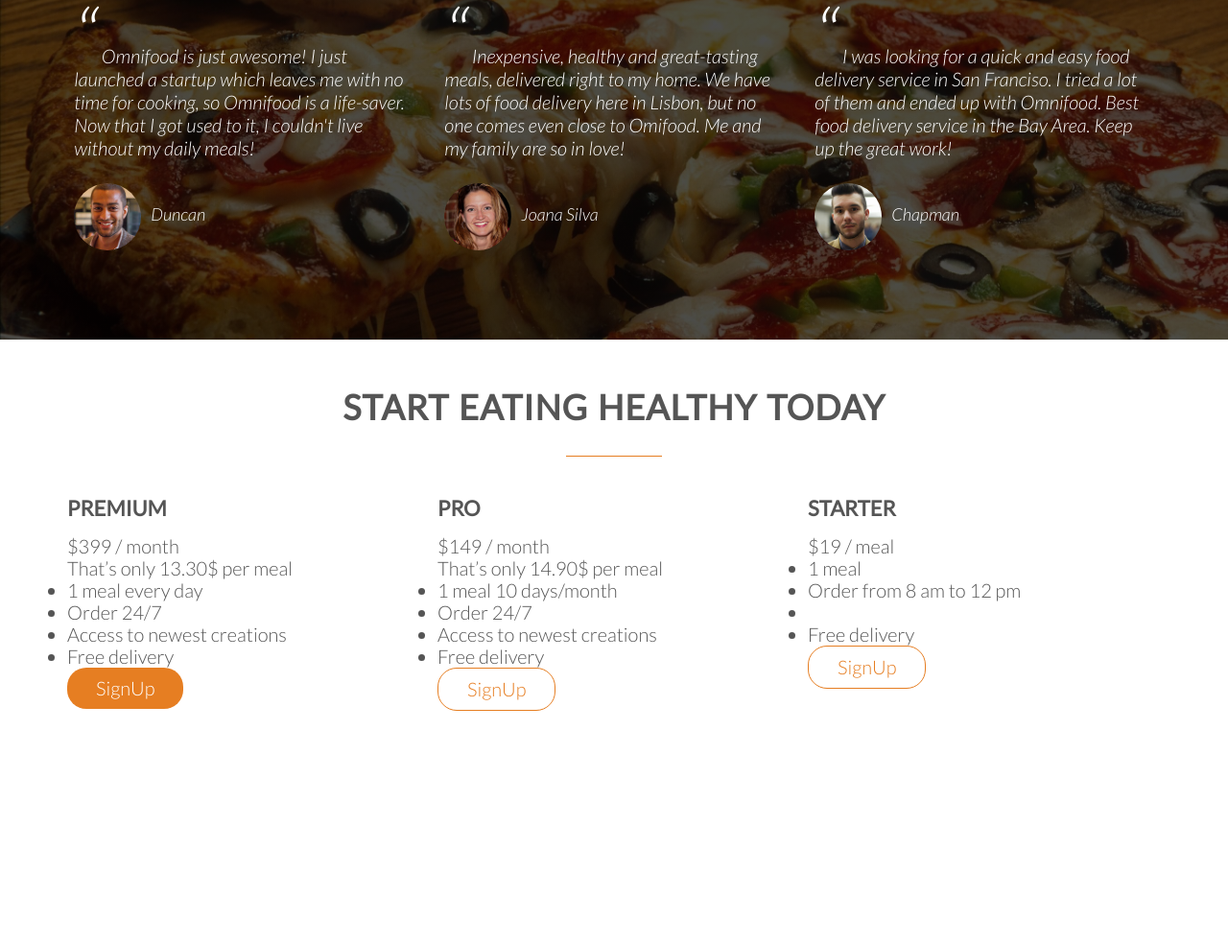
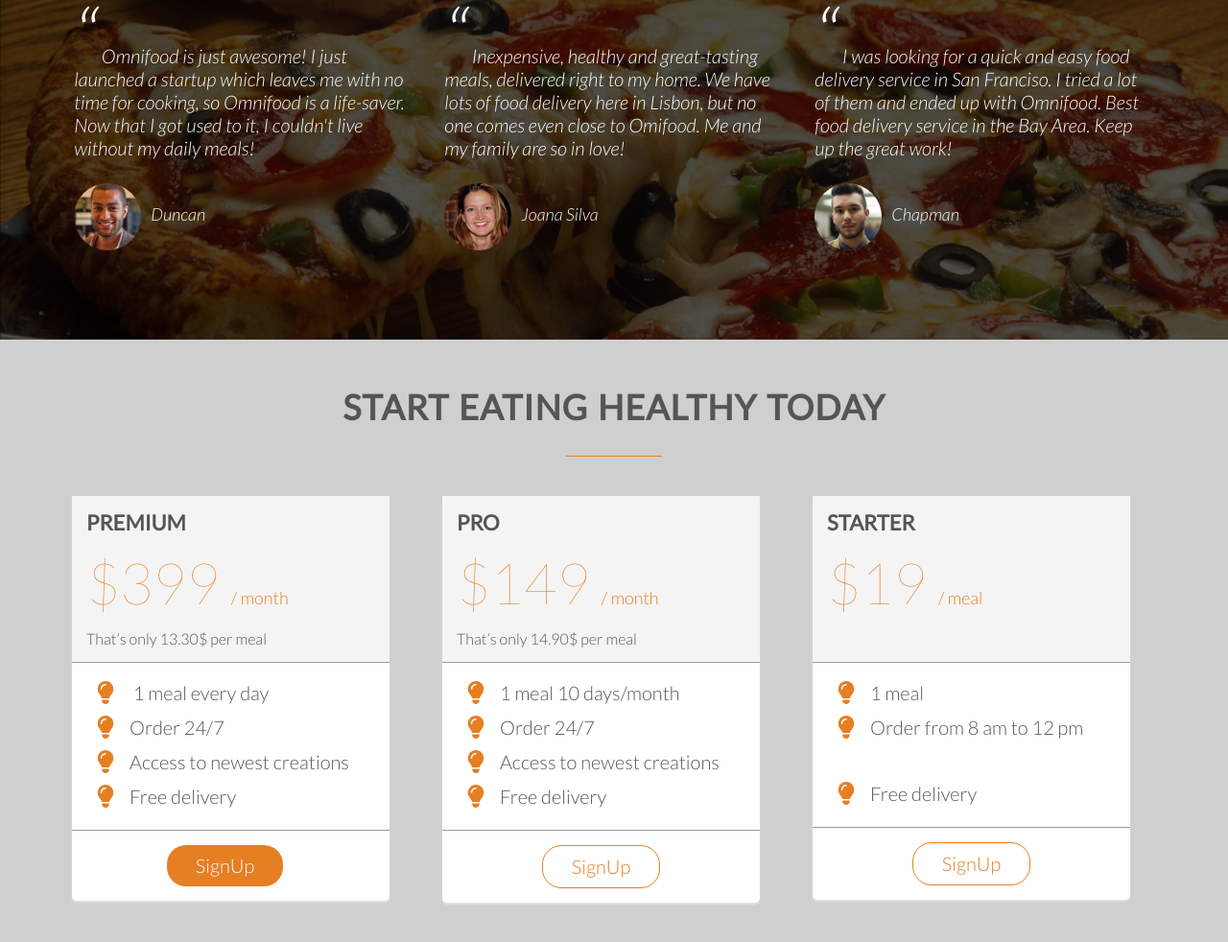
Before and after one commit to HeinnWaiHtet/WebDesign, a plain HTML site: page omini-food/index.html in a window 1280 px wide. Shown: the part 3340-4322 px from the top of the page at 96% size. Before the commit the page ends 4142 px from the top, so only its background shows below. Drawn offline with Linux system fonts and the light colour scheme.

Commit message:
add css for section plan

```diff
--- a/omini-food/index.html
+++ b/omini-food/index.html
@@ -354,15 +354,22 @@
           <div class="plan-box">
             <div>
               <h3>Premium</h3>
-              <p class="plan-price">$399 / month</p>
+              <p class="plan-price">$399 <span>/ month</span></p>
               <p class="plan-price-meal">That’s only 13.30$ per meal</p>
             </div>
             <div>
               <ul>
-                <li>1 meal every day</li>
-                <li>Order 24/7</li>
-                <li>Access to newest creations</li>
-                <li>Free delivery</li>
+                <li>
+                  <i class="fas fa-lightbulb icon-small"></i> 1 meal every day
+                </li>
+                <li><i class="fas fa-lightbulb icon-small"></i>Order 24/7</li>
+                <li>
+                  <i class="fas fa-lightbulb icon-small"></i>Access to newest
+                  creations
+                </li>
+                <li>
+                  <i class="fas fa-lightbulb icon-small"></i>Free delivery
+                </li>
               </ul>
             </div>
             <div>
@@ -375,15 +382,23 @@
           <div class="plan-box">
             <div>
               <h3>Pro</h3>
-              <p class="plan-price">$149 / month</p>
+              <p class="plan-price">$149 <span>/ month</span></p>
               <p class="plan-price-meal">That’s only 14.90$ per meal</p>
             </div>
             <div>
               <ul>
-                <li>1 meal 10 days/month</li>
-                <li>Order 24/7</li>
-                <li>Access to newest creations</li>
-                <li>Free delivery</li>
+                <li>
+                  <i class="fas fa-lightbulb icon-small"></i>1 meal 10
+                  days/month
+                </li>
+                <li><i class="fas fa-lightbulb icon-small"></i>Order 24/7</li>
+                <li>
+                  <i class="fas fa-lightbulb icon-small"></i>Access to newest
+                  creations
+                </li>
+                <li>
+                  <i class="fas fa-lightbulb icon-small"></i>Free delivery
+                </li>
               </ul>
             </div>
             <div>
@@ -396,15 +411,20 @@
           <div class="plan-box">
             <div>
               <h3>Starter</h3>
-              <p class="plan-price">$19 / meal</p>
-              <p class="plan-price-meal"></p>
+              <p class="plan-price">$19 <span>/ meal</span></p>
+              <p class="plan-price-meal">&nbsp;</p>
             </div>
             <div>
               <ul>
-                <li>1 meal</li>
-                <li>Order from 8 am to 12 pm</li>
-                <li></li>
-                <li>Free delivery</li>
+                <li><i class="fas fa-lightbulb icon-small"></i>1 meal</li>
+                <li>
+                  <i class="fas fa-lightbulb icon-small"></i>Order from 8 am to
+                  12 pm
+                </li>
+                <li>&nbsp;</li>
+                <li>
+                  <i class="fas fa-lightbulb icon-small"></i>Free delivery
+                </li>
               </ul>
             </div>
             <div>
--- a/omini-food/resources/css/style.css
+++ b/omini-food/resources/css/style.css
@@ -366,3 +366,54 @@ cite img {
   height: 70px;
   margin-right: 10px;
 }
+
+/*----------- Plan Section -----------*/
+.section-plan {
+  background-color: #cfcfcf;
+}
+
+.plan-box {
+  background-color: #fff;
+  width: 90%;
+  border-radius: 5px;
+  margin-left: 5px;
+  box-shadow: 0 2px 2px #e4e1e1;
+}
+
+.plan-box div {
+  border-bottom: 1px solid #9c9a9a;
+  padding: 15px;
+}
+
+.plan-price {
+  font-size: 300%;
+  font-weight: 100;
+  margin-bottom: 15px;
+  color: #e67e22;
+}
+
+.plan-price span {
+  font-size: 30%;
+  font-weight: 300;
+}
+
+.plan-price-meal {
+  font-size: 80%;
+}
+
+.plan-box ul {
+  list-style: none;
+}
+
+.plan-box ul li {
+  padding: 5px 5px;
+}
+
+.plan-box div:first-child {
+  background-color: #f5f4f4;
+}
+
+.plan-box div:last-child {
+  text-align: center;
+  border: 0;
+}
```
